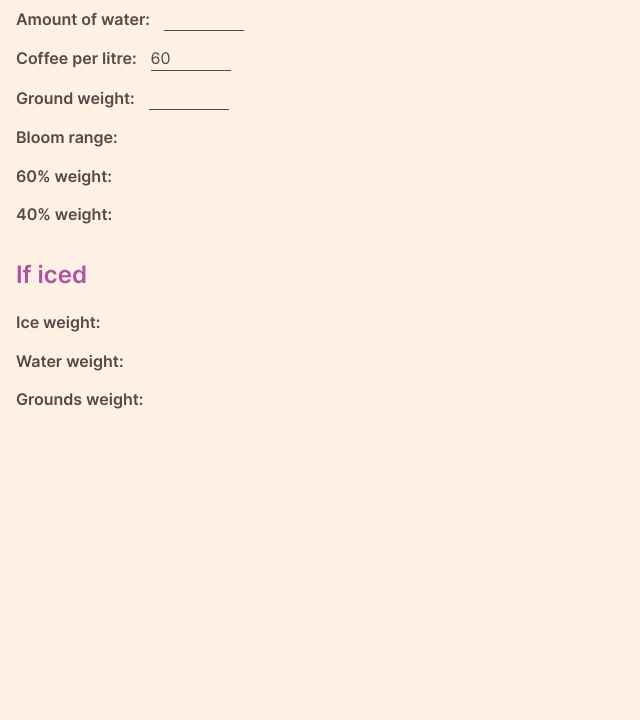
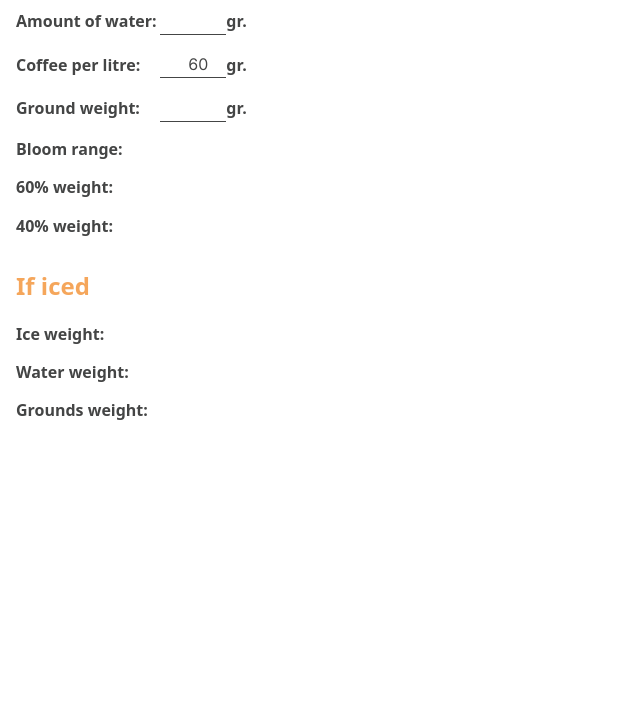
Before and after one commit to cfq/coffee-ratio, a website built with Vite: page index.html in a window 1280 px wide. Shown: the part 80-800 px from the top of the page, without its empty margins (0-640 px from the left). Built offline with nearby package versions, Linux system fonts and the light colour scheme.

Commit message:
we got somewhere

```diff
--- a/index.html
+++ b/index.html
@@ -23,20 +23,20 @@
     <h1>Coffee ratio calculator</h1>
 
     <section id="calculator">
-      <label>
-        Amount of water:
-        <input type="number" name="water-amount" id="water-amount" />
-      </label>
+      <p>
+        <label>Amount of water:</label>
+        <input type="number" name="water-amount" id="water-amount" /> gr.
+      </p>
 
-      <label>
-        Coffee per litre:
-        <input type="number" name="coffee-per-litre" id="coffee-per-litre" value="60" />
-      </label>
+      <p>
+        <label>Coffee per litre:</label>
+        <input type="number" name="coffee-per-litre" id="coffee-per-litre" value="60" /> gr.
+      </p>
 
-      <label>
-        Ground weight:
-        <input type="number" name="ground-weight" id="ground-weight" />
-      </label>
+      <p>
+        <label>Ground weight:</label>
+        <input type="number" name="ground-weight" id="ground-weight" /> gr.
+      </p>
 
       <p>
         Bloom range:
--- a/src/scss/main.scss
+++ b/src/scss/main.scss
@@ -1,40 +1,47 @@
 @use "fonts.scss";
 
 :root {
-  --back: #fff1e3;
-  --fore: rgb(68 54 54 / 90%);
-  --head: #af54a3;
+  --back: #fff;
+  --fore: #444545;
+  --head: #F5A65B;
 }
 
 body {
-  font: 1em/1.4em 'Inter', sans-serif;
+  font: 1em/1.4em system-ui, -apple-system, BlinkMacSystemFont, 'Segoe UI', Roboto, Oxygen, Ubuntu, Cantarell, 'Open Sans', 'Helvetica Neue', sans-serif;
   background-color: var(--back);
   margin: 1em;
   color: var(--fore);
 }
 
 h1, h2 {
-  font-family: 'Inter', sans-serif;
+  font-family: system-ui, -apple-system, BlinkMacSystemFont, 'Segoe UI', Roboto, Oxygen, Ubuntu, Cantarell, 'Open Sans', 'Helvetica Neue', sans-serif;
+  font-weight: 600;
   color: var(--head);
   line-height: 1.4em;
 }
 
 #calculator {
+  p:has(label) {
+    display: flex;
+    align-items: center;
+    margin: 1em 0;
+  }
+
   label {
-    display: block;
-    margin: 1em 0;
+    width: 9em;
+    flex-shrink: 1;
+  }
 
-    input {
-      margin-left: 1ch;
-      max-width: 8ch;
-      font: 1em 'Inter', sans-serif;
-      color: var(--fore);
-      padding: 0 0 0.1em 0;
-      border: none;
-      border-bottom: 1px solid var(--fore);
-      background: none;
-    }
+  input {
+    max-width: 6ch;
+    font: 1em 'Inter', sans-serif;
+    color: var(--fore);
+    padding: 0.2em;
+    border: none;
+    border-bottom: 1px solid var(--fore);
+    text-align: right;
   }
+
 
   label, p {
     font-weight: bold;;
```
